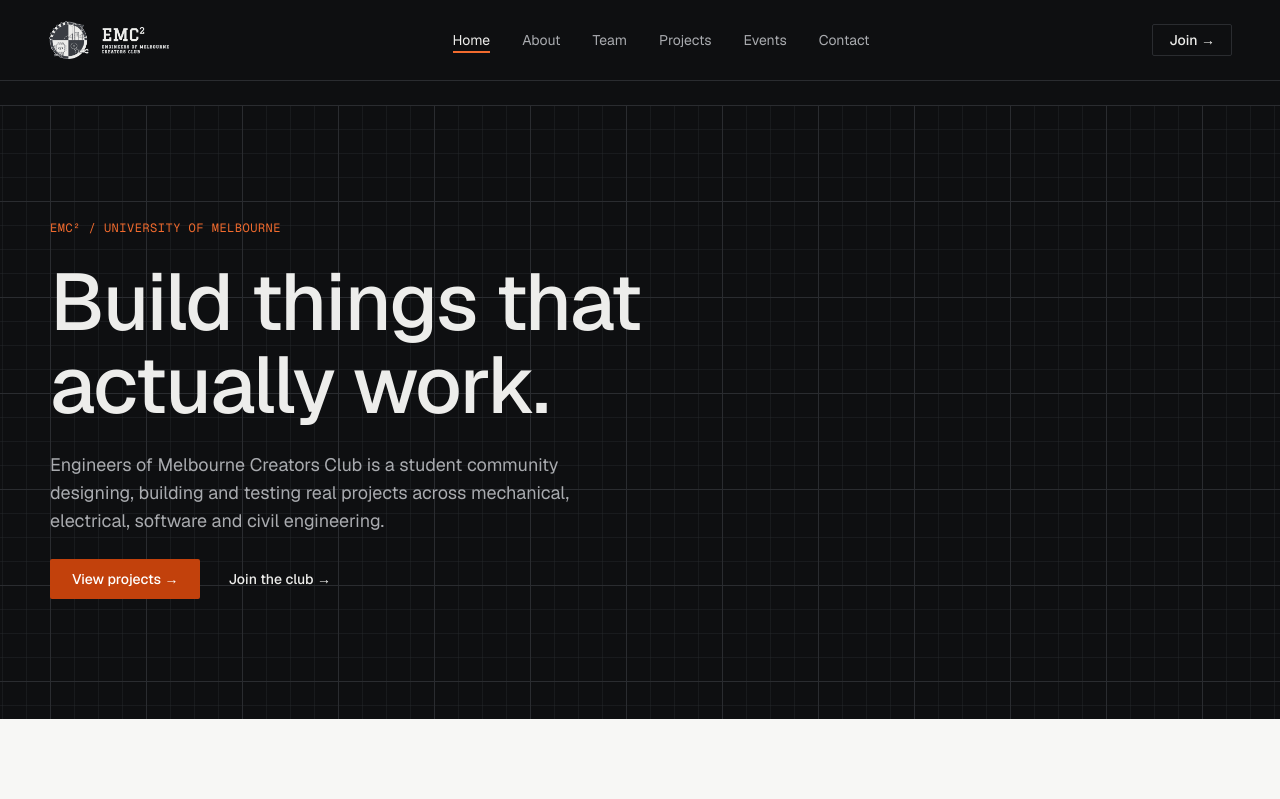
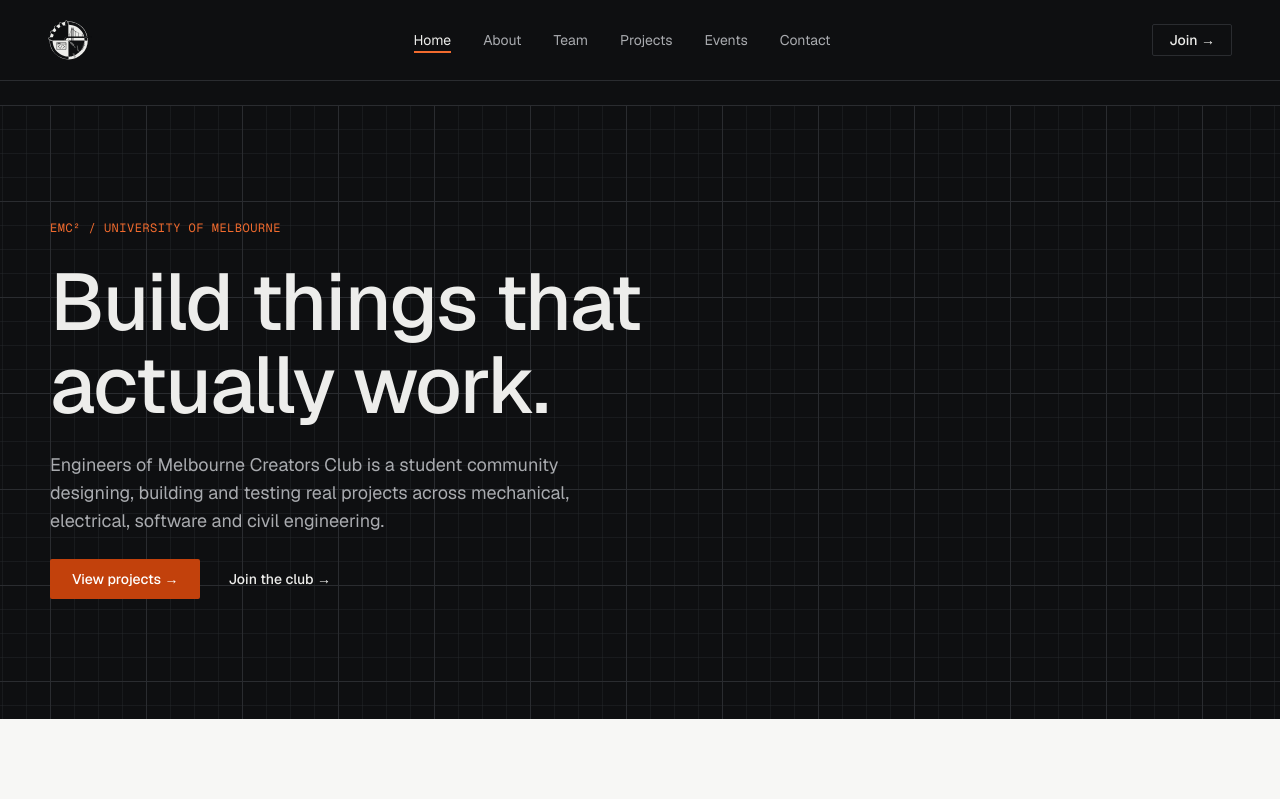
Before and after one commit to Engineers-of-Melbourne-Creators-Club/emcc-website, a Next.js app: page / in a window 1280 px wide. Shown: the top 799 px of the page. Built offline with nearby package versions, Linux system fonts and the light colour scheme.

Commit message:
Replace header logo with black-and-white SVG emblem

```diff
--- a/src/components/Logo/Logo.tsx
+++ b/src/components/Logo/Logo.tsx
@@ -1,18 +1,13 @@
 import Image from "next/image";
 import Link from "next/link";
+import { site } from "@/content/site";
 import styles from "./Logo.module.css";
 
-// Fixed at 122 x 40: the logo was cut from a screenshot, so it must never be scaled up lol
+// logo-bw.svg is public/brand/logo.svg recoloured to black and white and cropped to the emblem.
 export function Logo() {
   return (
-    <Link href="/" aria-label="EMC² home" className={styles.logo}>
-      <Image
-        src="/brand/logo-mono.png"
-        alt=""
-        width={122}
-        height={40}
-        preload
-      />
+    <Link href="/" aria-label={`${site.name} home`} className={styles.logo}>
+      <Image src="/brand/logo-bw.svg" alt="" width={44} height={40} preload />
     </Link>
   );
 }
```
Also changed, not shown: public/brand/logo-bw.svg (added), public/brand/logo.svg (added).
